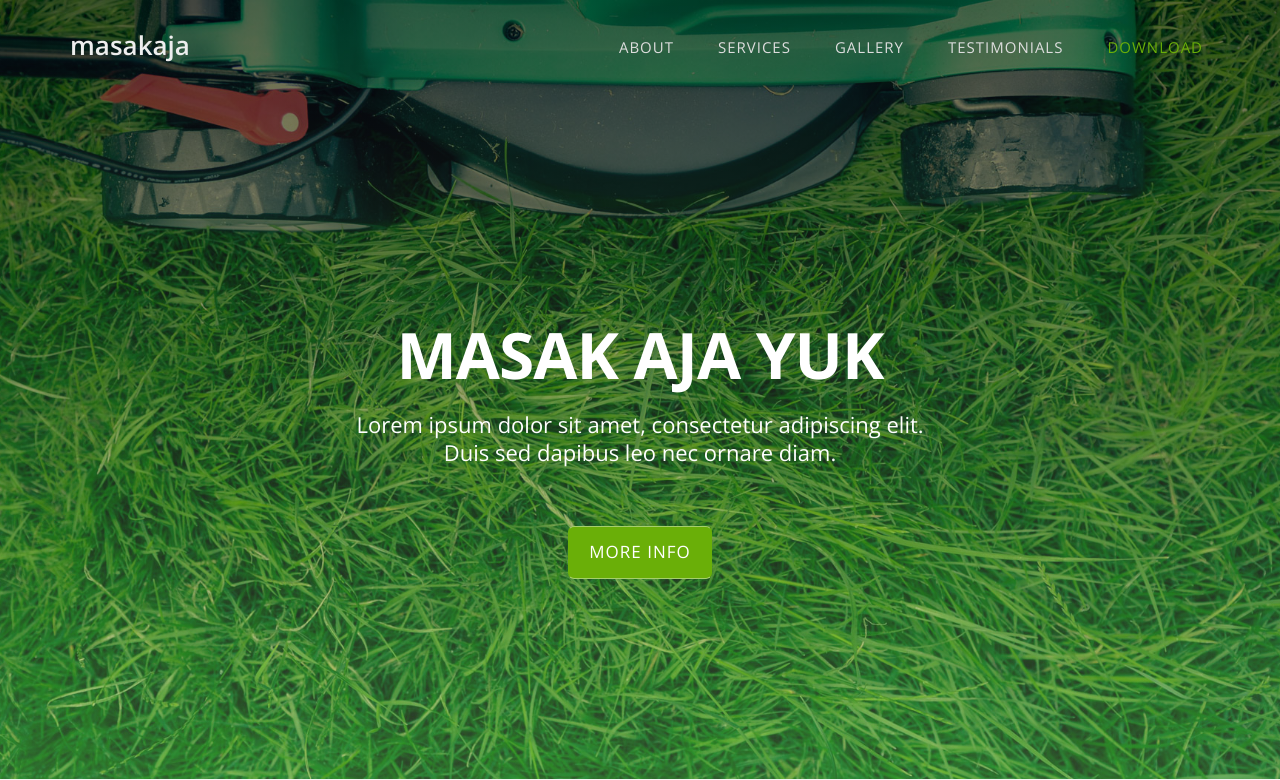
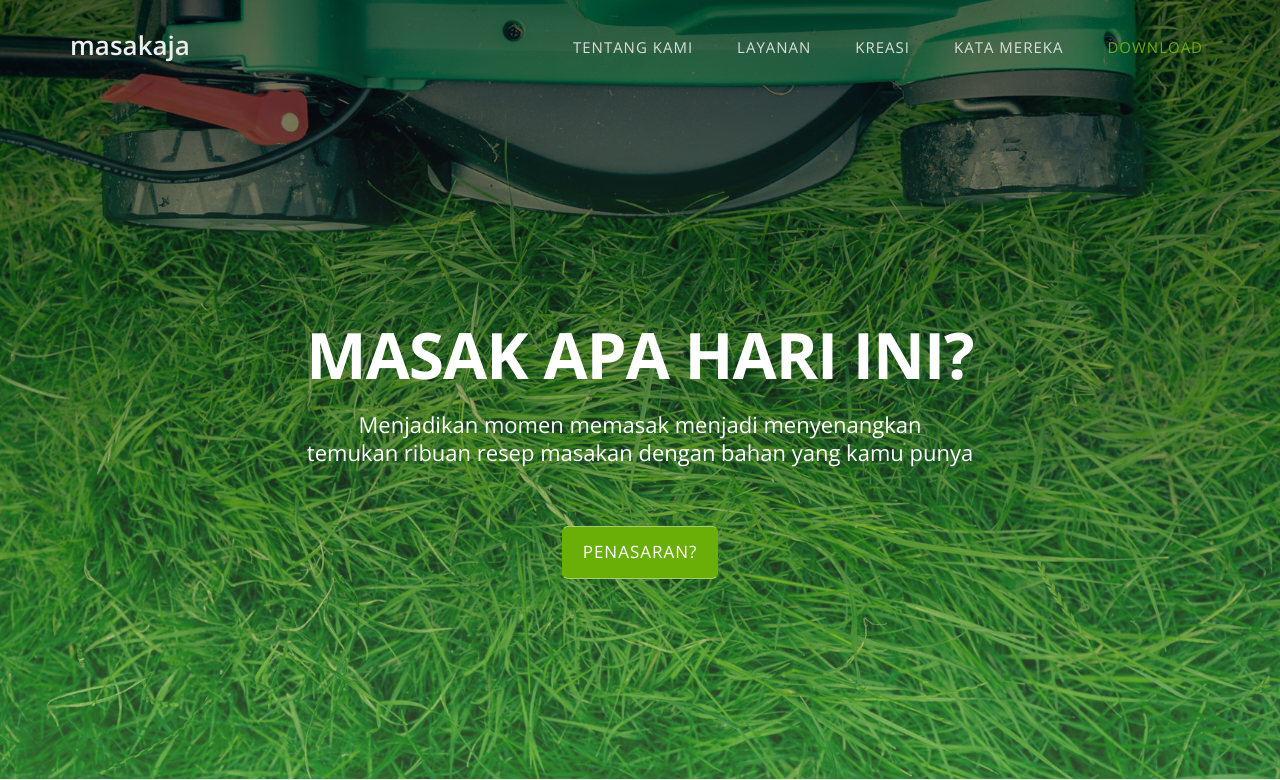
Before and after one commit to rasyiddo/masakaja, a PHP site: page / in a window 1280 px wide. Shown: the top 780 px of the page. Run offline with PHP 8.4, Linux system fonts and the light colour scheme.

Commit message:
askdjaskjdas

```diff
--- a/index.php
+++ b/index.php
@@ -48,10 +48,10 @@
 
     <div class="collapse navbar-collapse" id="bs-example-navbar-collapse-1">
       <ul class="nav navbar-nav navbar-right">
-        <li><a href="#about" class="page-scroll">About</a></li>
-        <li><a href="#services" class="page-scroll">Services</a></li>
-        <li><a href="#portfolio" class="page-scroll">Gallery</a></li>
-        <li><a href="#testimonials" class="page-scroll">Testimonials</a></li>
+        <li><a href="#about" class="page-scroll">Tentang Kami</a></li>
+        <li><a href="#services" class="page-scroll">Layanan</a></li>
+        <li><a href="#portfolio" class="page-scroll">Kreasi</a></li>
+        <li><a href="#testimonials" class="page-scroll">Kata Mereka</a></li>
         <li><a href="#contact" class="page-scroll">download</a></li>
       </ul>
     </div>
@@ -66,10 +66,10 @@
       <div class="container">
         <div class="row">
           <div class="col-md-8 col-md-offset-2 intro-text">
-            <h1>masak aja yuk </h1>
-            <p>Lorem ipsum dolor sit amet, consectetur adipiscing elit.<br>
-              Duis sed dapibus leo nec ornare diam.</p>
-            <a href="#about" class="btn btn-custom btn-lg page-scroll">More Info</a> </div>
+            <h1>Masak apa hari ini? </h1>
+            <p>Menjadikan momen memasak menjadi menyenangkan<br>
+              temukan ribuan resep masakan dengan bahan yang kamu punya</p>
+            <a href="#about" class="btn btn-custom btn-lg page-scroll">Penasaran?</a> </div>
         </div>
       </div>
     </div>
```
